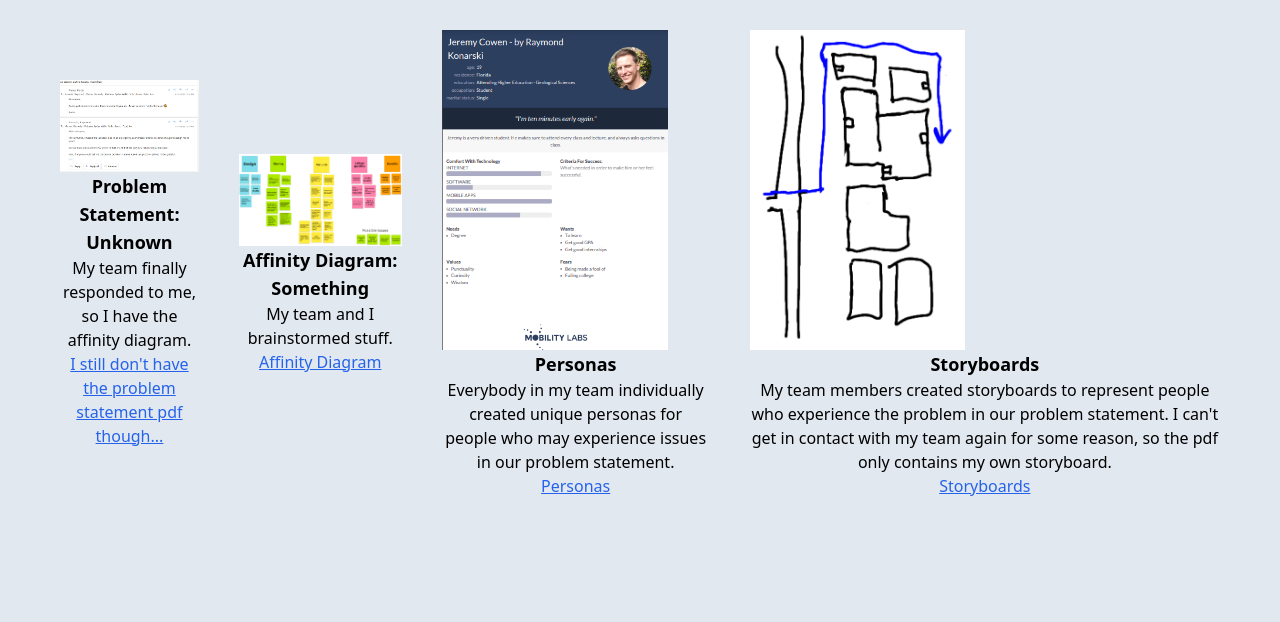
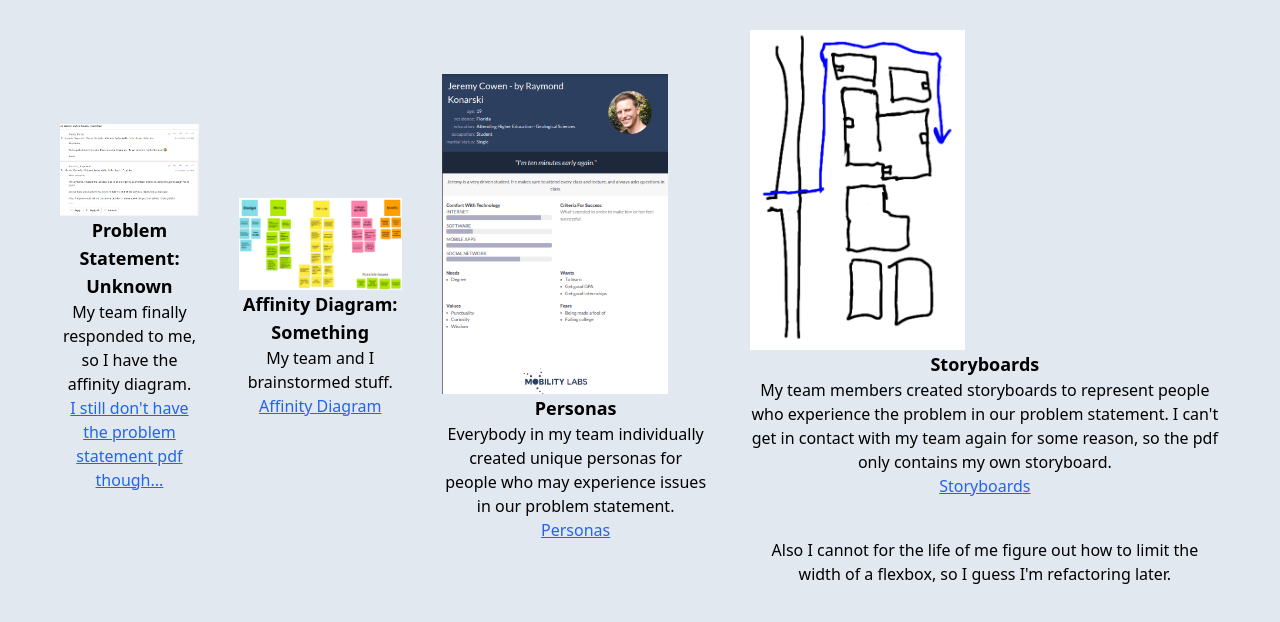
Before and after one commit to Raymond-Konarski/CSCE190, a plain HTML site: page index.html in a window 1280 px wide. Shown: the part 98-720 px from the top of the page. Drawn offline with Linux system fonts and the light colour scheme.

Commit message:
commment

```diff
--- a/index.html
+++ b/index.html
@@ -53,10 +53,16 @@
             </a>
             <section class="assignment-details">
                 <h2 href="files/storyboard.pdf" class="text-lg font-semibold">Storyboards</h2>
-                <p>My team members created storyboards to represent people who experience the problem in our problem statement.
-                    I can't get in contact with my team again for some reason, so the pdf only contains my own storyboard.
+                <p>My team members created storyboards to represent people who experience the problem in our problem
+                    statement.
+                    I can't get in contact with my team again for some reason, so the pdf only contains my own
+                    storyboard.
                 </p>
                 <a href="files/personas.pdf" class="text-link"> Storyboards</a>
+                <p class="mt-10">
+                    Also I cannot for the life of me figure out how to limit the width of a flexbox, so I guess I'm
+                    refactoring later.
+                </p>
             </section>
         </section>
     </div>
```
